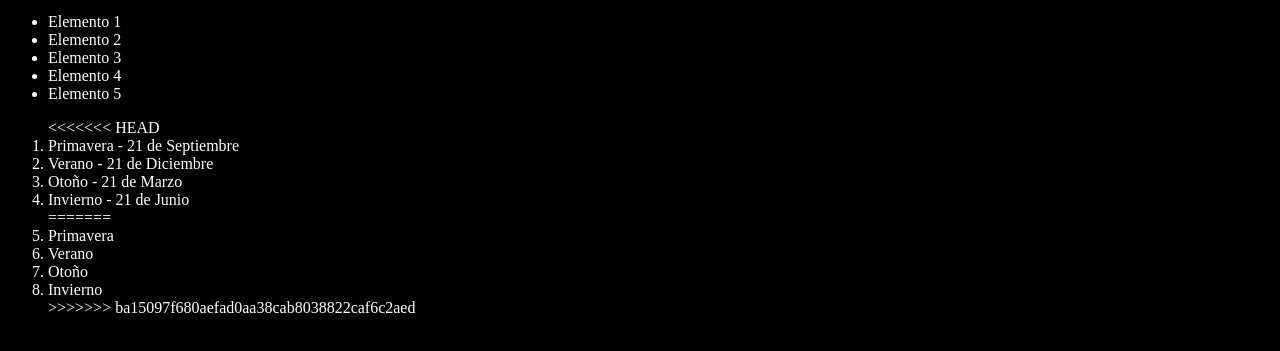
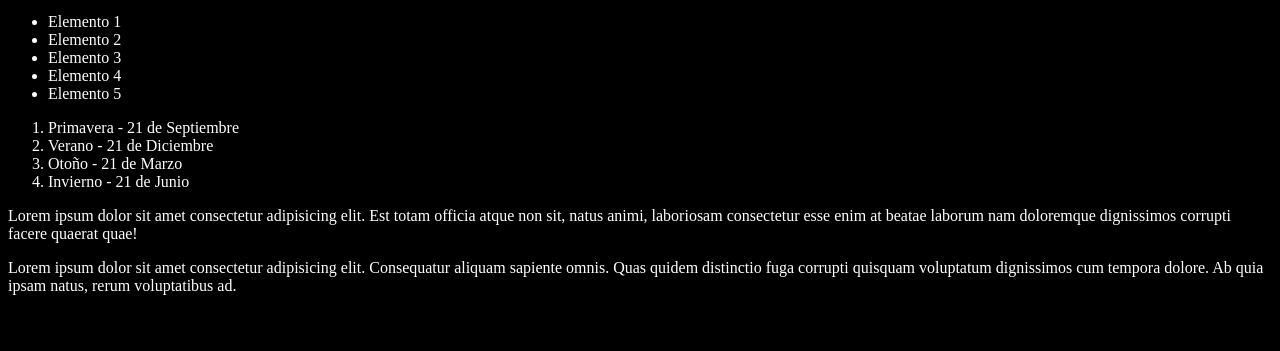
Before and after one commit to nachoslo/curso-git, a plain HTML site: page index.html in a window 1280 px wide. Shown: the part 101-452 px from the top of the page. Drawn offline with Linux system fonts and the light colour scheme.

Commit message:
Agregando 2 parrafos

```diff
--- a/index.html
+++ b/index.html
@@ -21,18 +21,17 @@
         <li>Elemento 5</li>
     </ul>
     <ol>
-<<<<<<< HEAD
         <li>Primavera - 21 de Septiembre</li>
         <li>Verano - 21 de Diciembre</li>
         <li>Otoño - 21 de Marzo</li>
         <li>Invierno - 21 de Junio</li>
-=======
-        <li>Primavera</li>
-        <li>Verano</li>
-        <li>Otoño</li>
-        <li>Invierno</li>
->>>>>>> ba15097f680aefad0aa38cab8038822caf6c2aed
     </ol>
+    <p>
+        Lorem ipsum dolor sit amet consectetur adipisicing elit. Est totam officia atque non sit, natus animi, laboriosam consectetur esse enim at beatae laborum nam doloremque dignissimos corrupti facere quaerat quae!
+    </p>
+    <p>
+        Lorem ipsum dolor sit amet consectetur adipisicing elit. Consequatur aliquam sapiente omnis. Quas quidem distinctio fuga corrupti quisquam voluptatum dignissimos cum tempora dolore. Ab quia ipsam natus, rerum voluptatibus ad.
+    </p>
     <script src="index.js"></script>
 </body>
 
```
